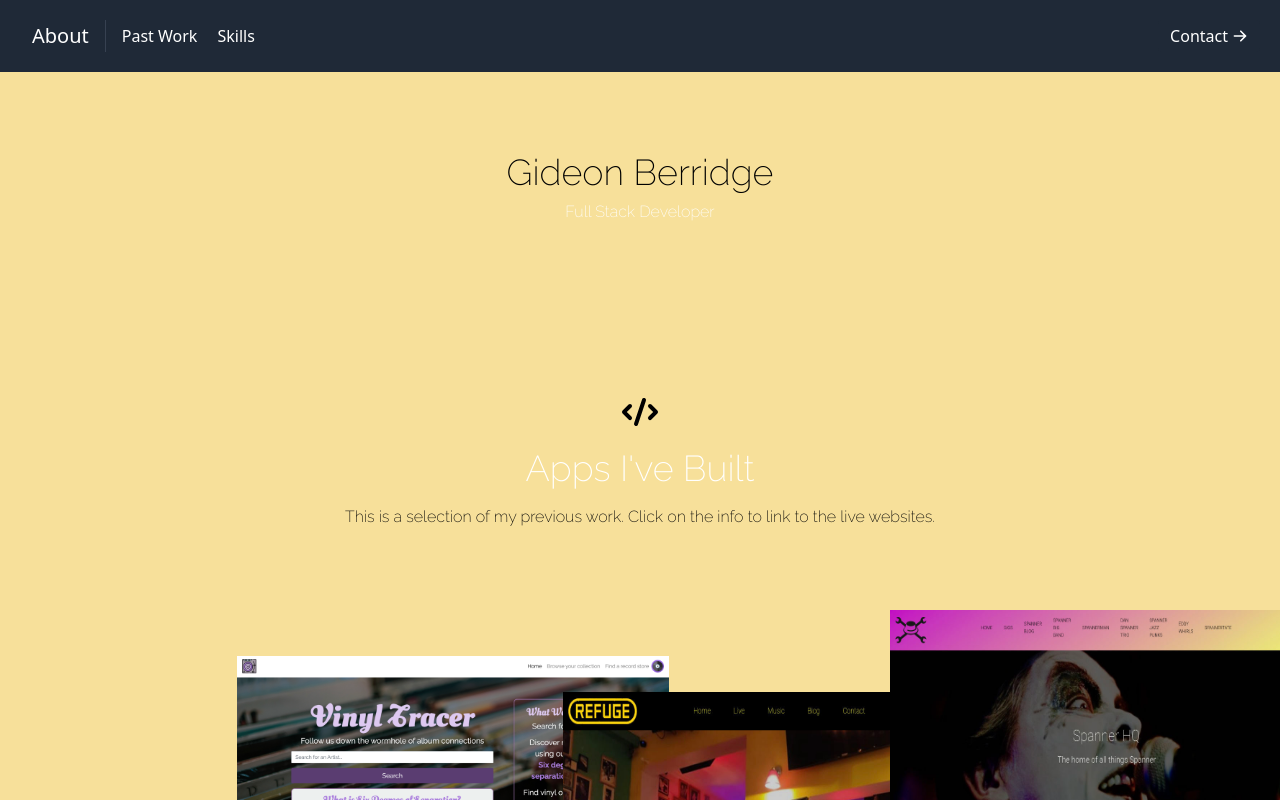
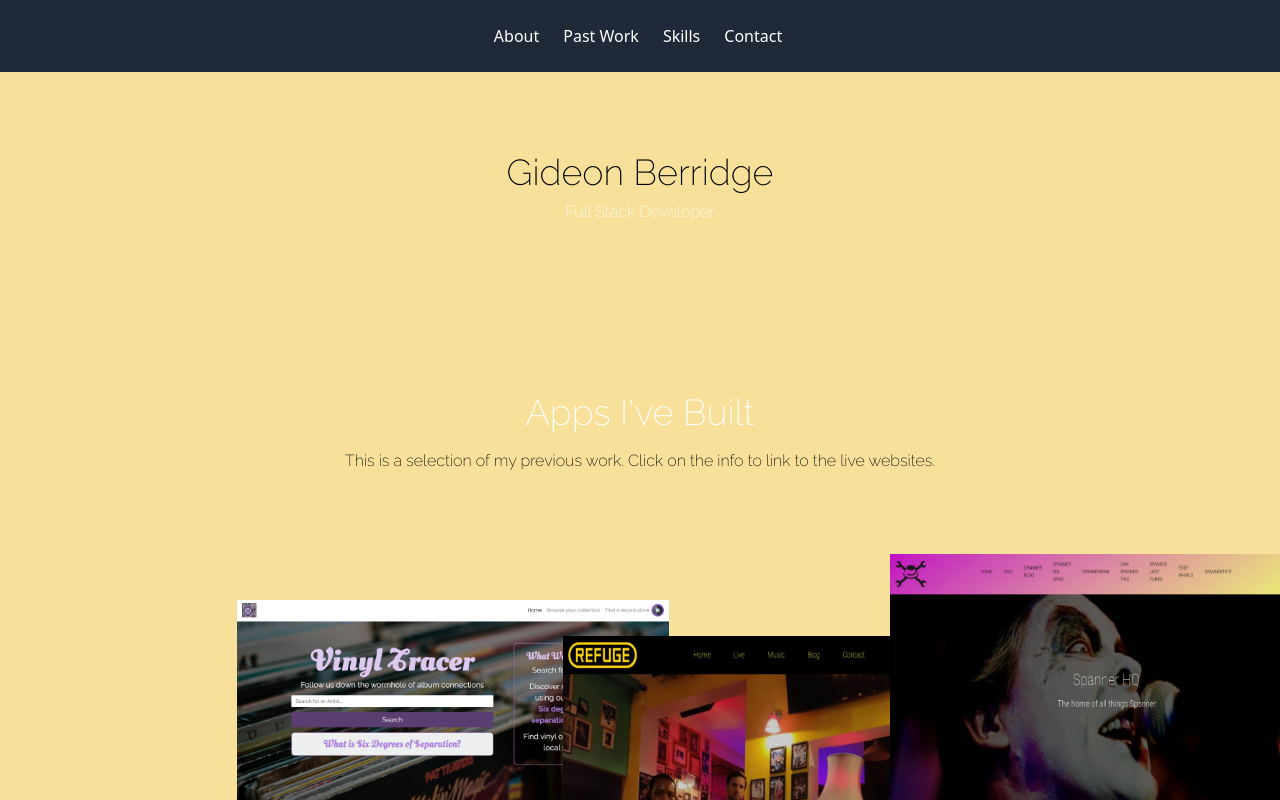
Before and after one commit to GidBerridge/profile2, a React (Create React App) app: page / in a window 1280 px wide. Shown: the top 800 px of the page. Built offline with nearby package versions, Linux system fonts and the light colour scheme.

Commit message:
navbar changed

```diff
--- a/src/components/Navbar.js
+++ b/src/components/Navbar.js
@@ -5,28 +5,23 @@ export default function Navbar() {
   return (
     <header className="bg-gray-800 md:sticky top-0 z-10">
       <div className="container mx-auto flex flex-wrap p-5 flex-col md:flex-row items-center">
-        <a className="title-font font-medium text-white mb-4 md:mb-0">
-          <a href="#about" className="ml-3 text-xl hover:text-yellow-500">
+
+        <nav className="md:mr-auto md:ml-auto md:py-1 md:pl-4 	flex flex-wrap items-center text-base justify-center">
+          <a href="#about" className="mr-6 text-white hover:text-yellow-500">
             About
           </a>
-        </a>
-        <nav className="md:mr-auto md:ml-4 md:py-1 md:pl-4 md:border-l md:border-gray-700	flex flex-wrap items-center text-base justify-center">
-          <a href="#projects" className="mr-5 text-white hover:text-yellow-500">
+          <a href="#projects" className="mr-6 text-white hover:text-yellow-500">
             Past Work
           </a>
-          <a href="#skills" className="mr-5 text-white hover:text-yellow-500">
+          <a href="#skills" className="mr-6 text-white hover:text-yellow-500">
             Skills
           </a>
-          {/* <a href="#testimonials" className="mr-5 hover:text-white">
-            Testimonials
-          </a> */}
+          <a
+            href="#contact"
+            className="mr-5 text-white hover:text-yellow-500">
+            Contact
+          </a>
         </nav>
-        <a
-          href="#contact"
-          className="inline-flex items-center bg-gray-800 border-0 py-1 px-3 focus:outline-none hover:text-yellow-500 rounded text-white text-base mt-4 md:mt-0">
-          Contact
-          <ArrowRightIcon className="w-4 h-4 ml-1" />
-        </a>
       </div>
     </header>
   );
--- a/src/components/Projects.js
+++ b/src/components/Projects.js
@@ -8,7 +8,6 @@ export default function Projects() {
     <section id="projects" className="body-font">
       <div className="container px-5 py-10 mx-auto text-center lg:px-40">
         <div className="flex flex-col w-full mb-20">
-          <CodeIcon className="mx-auto inline-block w-10 mb-4" />
           <h1 className="sm:text-4xl text-3xl font-medium title-font mb-4 text-white">
             Apps I've Built
           </h1>
--- a/src/index.css
+++ b/src/index.css
@@ -24,19 +24,3 @@ body {
     grid-gap: 20px;
 	place-items: center;
 }
-
-.album {
-	background: rgba(255, 255, 255, 0.2);
-	box-shadow: 0 0 5px rgba(0, 0, 0, 0.1);
-	padding: 20px;
-	display: grid;
-	grid-template-columns: 150px 1fr;
-	grid-gap: 10px;
-	align-items: center;
-	color: white;
-	font-weight: 100;
-  }
-
-  .album__artwork {
-	width: 100%;
-  }
```
